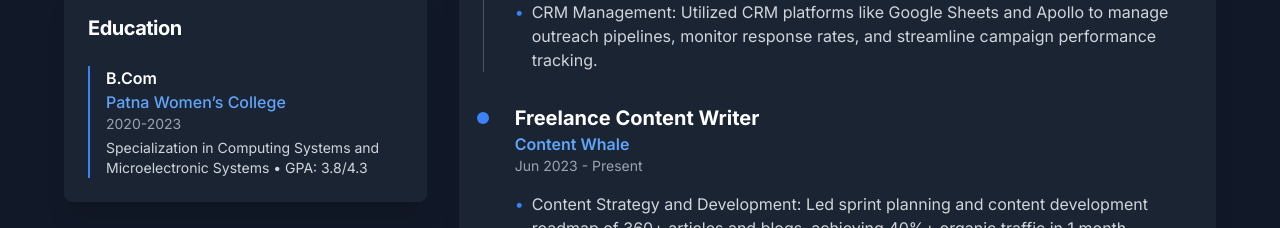
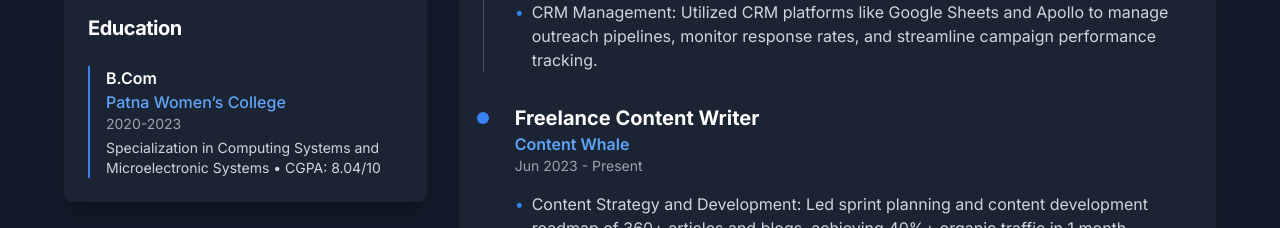
Before and after one commit to annansadr22/nayaabanwar, a React (Vite) app: page /resume in a window 1280 px wide. Shown: the part 1000-1228 px from the top of the page. Built offline with nearby package versions, Linux system fonts and the light colour scheme.

Commit message:
added cgpa

```diff
--- a/src/pages/Resume.tsx
+++ b/src/pages/Resume.tsx
@@ -83,7 +83,7 @@ const Resume = () => {
       degree: "B.Com",
       institution: "Patna Women’s College",
       period: "2020-2023",
-      details: "Specialization in Computing Systems and Microelectronic Systems • GPA: 3.8/4.3"
+      details: "Specialization in Computing Systems and Microelectronic Systems • CGPA: 8.04/10"
     }
   ];
 
```
